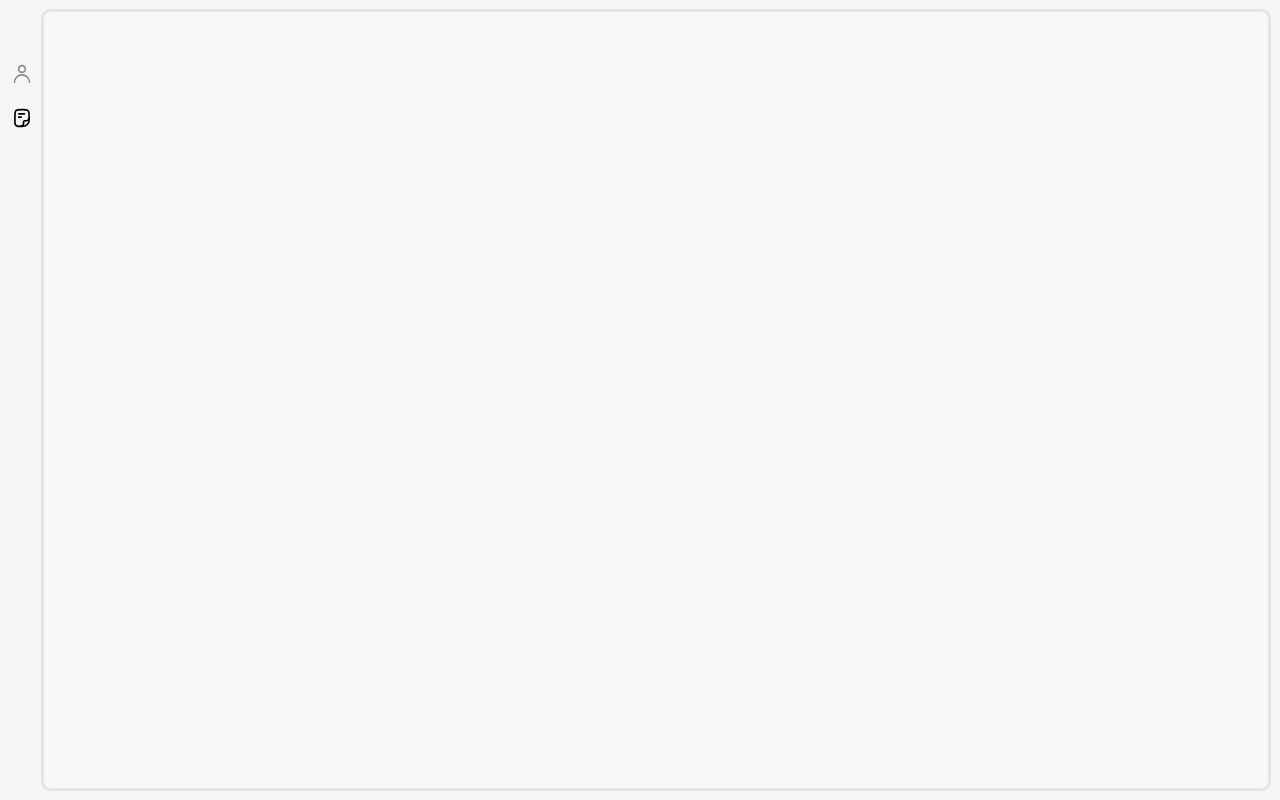
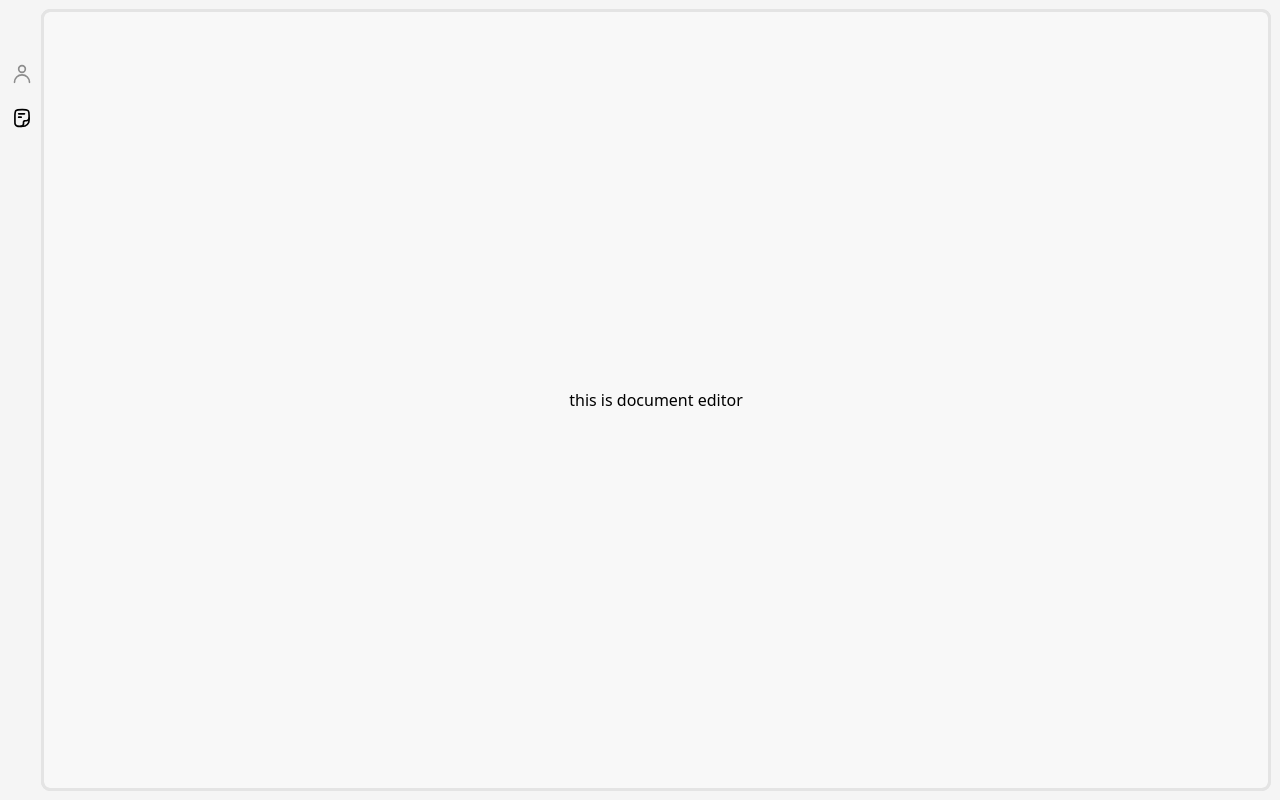
Before and after one commit to SwetanshuSingh/text-editor, a Next.js app: page /editor in a window 1280 px wide. Built offline with nearby package versions, Linux system fonts and the light colour scheme.

Commit message:
feat: page transitions with page templates

```diff
--- /dev/null
+++ b/src/app/(main)/editor/loading.tsx
@@ -0,0 +1,9 @@
+const Loading = () => {
+  return (
+    <main className="w-full h-full bg-gray-100 flex justify-center items-center rounded-md outline outline-[#E4E4E4]">
+      <p className="text-lg">loading...</p>
+    </main>
+  );
+};
+
+export default Loading;
--- a/src/app/(main)/editor/page.tsx
+++ b/src/app/(main)/editor/page.tsx
@@ -1,21 +1,14 @@
-"use client";
+const DocumentEditor = async () => {
+  const sleep = (ms: number) => {
+    return new Promise((resolve) => setTimeout(resolve, ms));
+  };
 
-import { AnimatePresence, motion } from "motion/react";
+  await sleep(1000);
 
-const DocumentEditor = () => {
   return (
-    <AnimatePresence>
-      <motion.main
-        initial={{ opacity: 0, x: 50 }}
-        animate={{ opacity: 1, x: 0 }}
-        transition={{
-          type: "spring",
-          damping: 20,
-          duration: 0.2,
-        }}
-        className="h-full bg-[#F8F8F8] flex rounded-md outline outline-[#E4E4E4]"
-      ></motion.main>
-    </AnimatePresence>
+    <main className="w-full h-full bg-[#F8F8F8] flex justify-center items-center rounded-md outline outline-[#E4E4E4]">
+      <p>this is document editor</p>
+    </main>
   );
 };
 
--- /dev/null
+++ b/src/app/(main)/editor/template.tsx
@@ -0,0 +1,9 @@
+"use client";
+
+import AnimatedPageWrapper from "@/components/animated-page-wrapper";
+
+const EditorTemplate = ({ children }: { children: React.ReactNode }) => {
+  return <AnimatedPageWrapper>{children}</AnimatedPageWrapper>;
+};
+
+export default EditorTemplate;
--- a/src/app/(main)/layout.tsx
+++ b/src/app/(main)/layout.tsx
@@ -1,5 +1,4 @@
 import Sidebar from "@/components/sidebar";
-import { ViewTransitions } from "next-view-transitions";
 import { ReactNode } from "react";
 
 const MainLayout = ({ children }: { children: ReactNode }) => {
--- /dev/null
+++ b/src/app/(main)/profile/loading.tsx
@@ -0,0 +1,9 @@
+const Loading = () => {
+  return (
+    <main className="w-full h-full bg-gray-100 flex justify-center items-center rounded-md outline outline-[#E4E4E4]">
+      <p className="text-lg">loading...</p>
+    </main>
+  );
+};
+
+export default Loading;
--- a/src/app/(main)/profile/page.tsx
+++ b/src/app/(main)/profile/page.tsx
@@ -1,17 +1,14 @@
-"use client";
+const ProfilePage = async () => {
+  const sleep = (ms: number) => {
+    return new Promise((resolve) => setTimeout(resolve, ms));
+  };
 
-import { AnimatePresence, motion } from "motion/react";
+  await sleep(1000);
 
-const ProfilePage = () => {
   return (
-    <AnimatePresence>
-      <motion.main
-        initial={{ opacity: 0, x: 50 }}
-        animate={{ opacity: 1, x: 0 }}
-        transition={{ type: "spring", damping: 15 }}
-        className="h-full bg-[#F8F8F8] flex rounded-md outline outline-[#E4E4E4]"
-      ></motion.main>
-    </AnimatePresence>
+    <main className="w-full h-full bg-[#F8F8F8] flex justify-center items-center rounded-md outline outline-[#E4E4E4]">
+      <p>this is profile page</p>
+    </main>
   );
 };
 
--- /dev/null
+++ b/src/app/(main)/profile/template.tsx
@@ -0,0 +1,9 @@
+"use client";
+
+import AnimatedPageWrapper from "@/components/animated-page-wrapper";
+
+const ProfileTemplate = ({ children }: { children: React.ReactNode }) => {
+  return <AnimatedPageWrapper>{children}</AnimatedPageWrapper>;
+};
+
+export default ProfileTemplate;
--- /dev/null
+++ b/src/components/animated-page-wrapper.tsx
@@ -0,0 +1,20 @@
+"use client";
+
+import { AnimatePresence, motion } from "motion/react";
+
+const AnimatedPageWrapper = ({ children }: { children: React.ReactNode }) => {
+  return (
+    <AnimatePresence>
+      <motion.main
+        initial={{ opacity: 0, x: 50 }}
+        animate={{ opacity: 1, x: 0 }}
+        transition={{ type: "spring", damping: 15 }}
+        className="h-full bg-[#F8F8F8] flex rounded-md outline outline-[#E4E4E4]"
+      >
+        {children}
+      </motion.main>
+    </AnimatePresence>
+  );
+};
+
+export default AnimatedPageWrapper;
```
